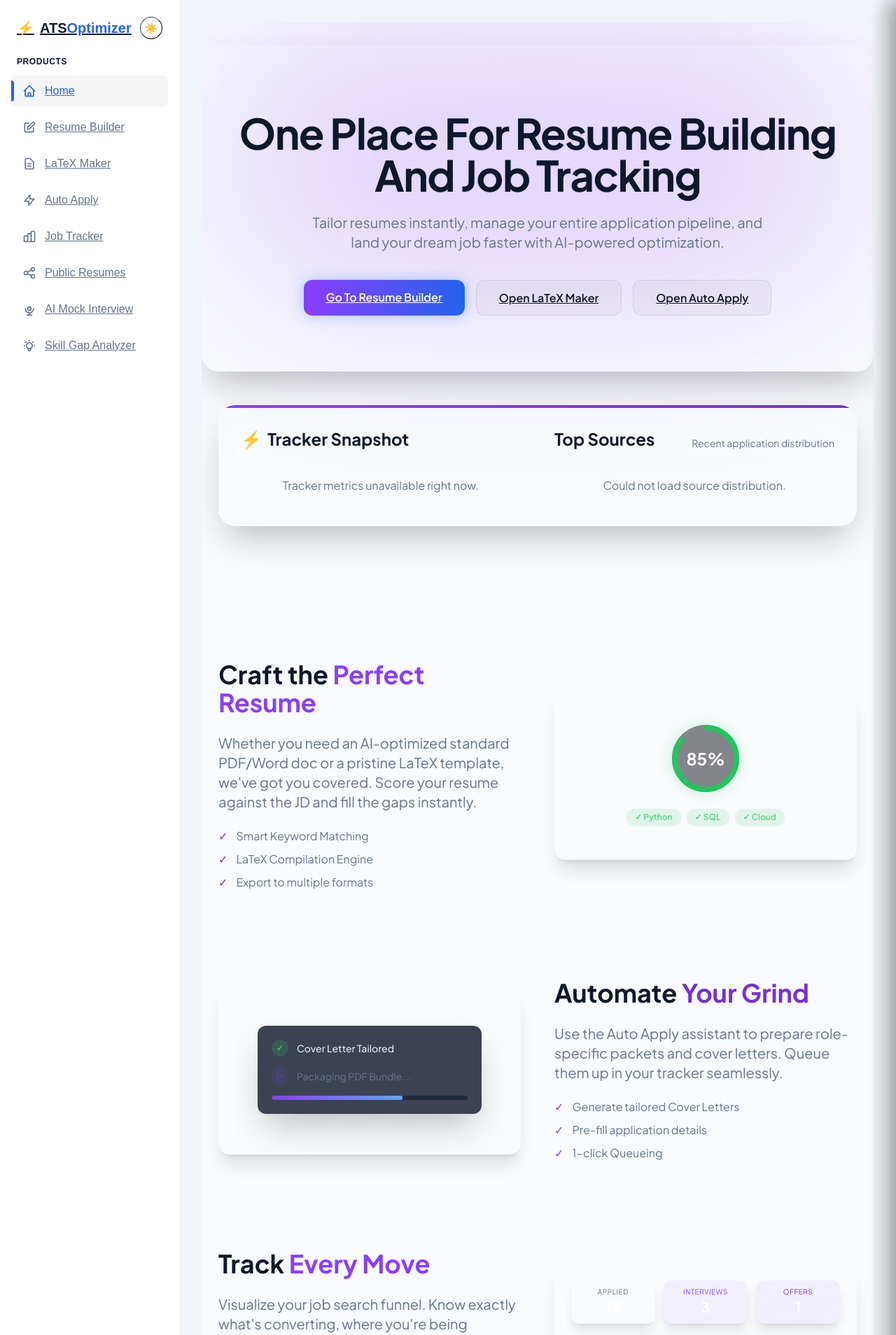
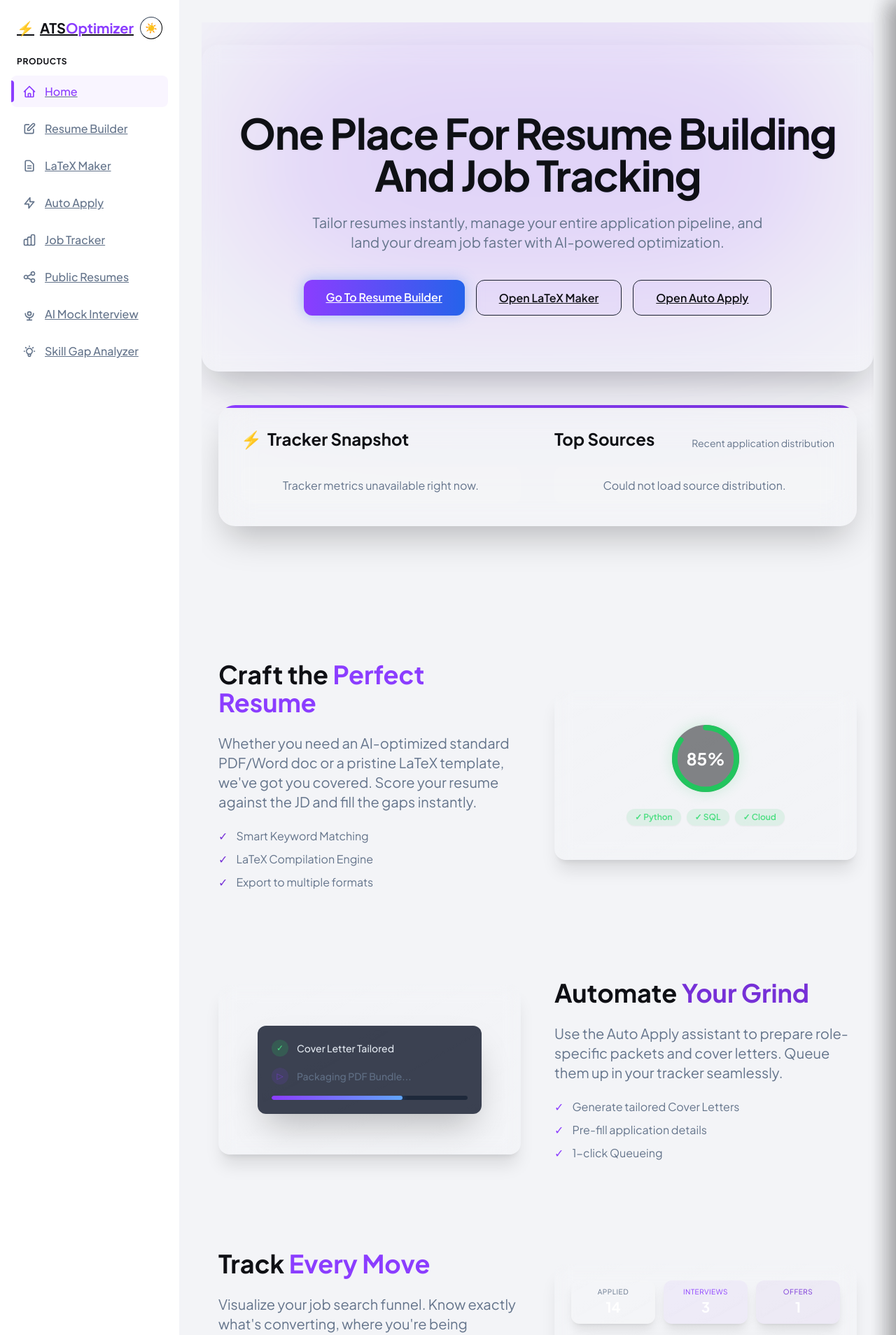
Before and after one commit to sumedChalakh/Resume-Optimizer, a Flask app: page / in a window 1280 px wide. Shown: the top 1908 px of the page at 70% size. Run offline with Flask 3, Linux system fonts and the light colour scheme; some libraries are stand-ins or nearby versions.

Commit message:
Update styling and theme CSS rules for design system alignment

```diff
--- a/static/css/style.css
+++ b/static/css/style.css
@@ -2,40 +2,44 @@
 
 /* --- LIGHT THEME (DEFAULT) --- */
 :root {
-  --bg: #f8fafc;
-  --workspace-bg: #f1f5f9;
+  --bg: #f3f4f7; /* Cloud White */
+  --workspace-bg: #f3f4f7; /* Cloud White */
   --sidebar-bg: #ffffff;
-  --surface: rgba(15, 23, 42, 0.04);
+  --surface: rgba(139, 61, 255, 0.05); /* Canva Purple tint */
   --surface2: #ffffff;
-  --border: rgba(15, 23, 42, 0.08);
-  --accent: #2563eb;
-  --accent2: #d97706;
-  --green: #16a34a;
-  --red: #dc2626;
-  --yellow: #d97706;
-  --text: #0f172a;
+  --border: #1c2130; /* Border Gray */
+  --accent: #8b3dff; /* Canva Purple */
+  --accent2: #7630d7; /* Deep Violet */
+  --accent3: #612dae; /* Royal Purple */
+  --green: #10b981;
+  --red: #ef4444;
+  --yellow: #f59e0b;
+  --text: #0f1015; /* Ink Black */
   --text-muted: #64748b;
-  --font: 'Space Grotesk', sans-serif;
+  --font: "Canva Sans", "Plus Jakarta Sans", "Inter", sans-serif;
   --mono: 'JetBrains Mono', monospace;
-  --radius: 12px;
-  --card-shadow: 0 4px 6px -1px rgb(0 0 0 / 0.05), 0 2px 4px -2px rgb(0 0 0 / 0.05);
-  --glow-opacity: 0.04;
+  --radius: 8px; /* 8px minimum */
+  --radius-lg: 16px;
+  --radius-xl: 48px;
+  --card-shadow: rgba(64, 79, 109, 0.06) 0px 0px 0px 0.5px, rgba(24, 44, 89, 0.137) 0px 2px 4px 0px;
+  --glow-opacity: 0.06;
 }
 
 /* --- DARK THEME --- */
 [data-theme="dark"] {
-  --bg: #0f172a;
-  --workspace-bg: #0a0f1d;
-  --sidebar-bg: #0d1527;
-  --surface: rgba(255, 255, 255, 0.05);
+  --bg: #0f1015; /* Ink Black */
+  --workspace-bg: #101219; /* Medium Gray */
+  --sidebar-bg: #0f1015;
+  --surface: rgba(255, 255, 255, 0.06);
   --surface2: rgba(255, 255, 255, 0.02);
-  --border: rgba(255, 255, 255, 0.1);
-  --accent: #3b82f6;
-  --accent2: #f59e0b;
-  --green: #22c55e;
+  --border: #1c2130; /* Border Gray */
+  --accent: #8b3dff;
+  --accent2: #7630d7;
+  --accent3: #612dae;
+  --green: #10b981;
   --red: #ef4444;
   --yellow: #f59e0b;
-  --text: #f8fafc;
+  --text: #f3f4f7; /* Cloud White */
   --text-muted: #94a3b8;
   --card-shadow: none;
   --glow-opacity: 0.15;
```
Also changed, not shown: static/css/tracker.css (+15 -15 lines).
